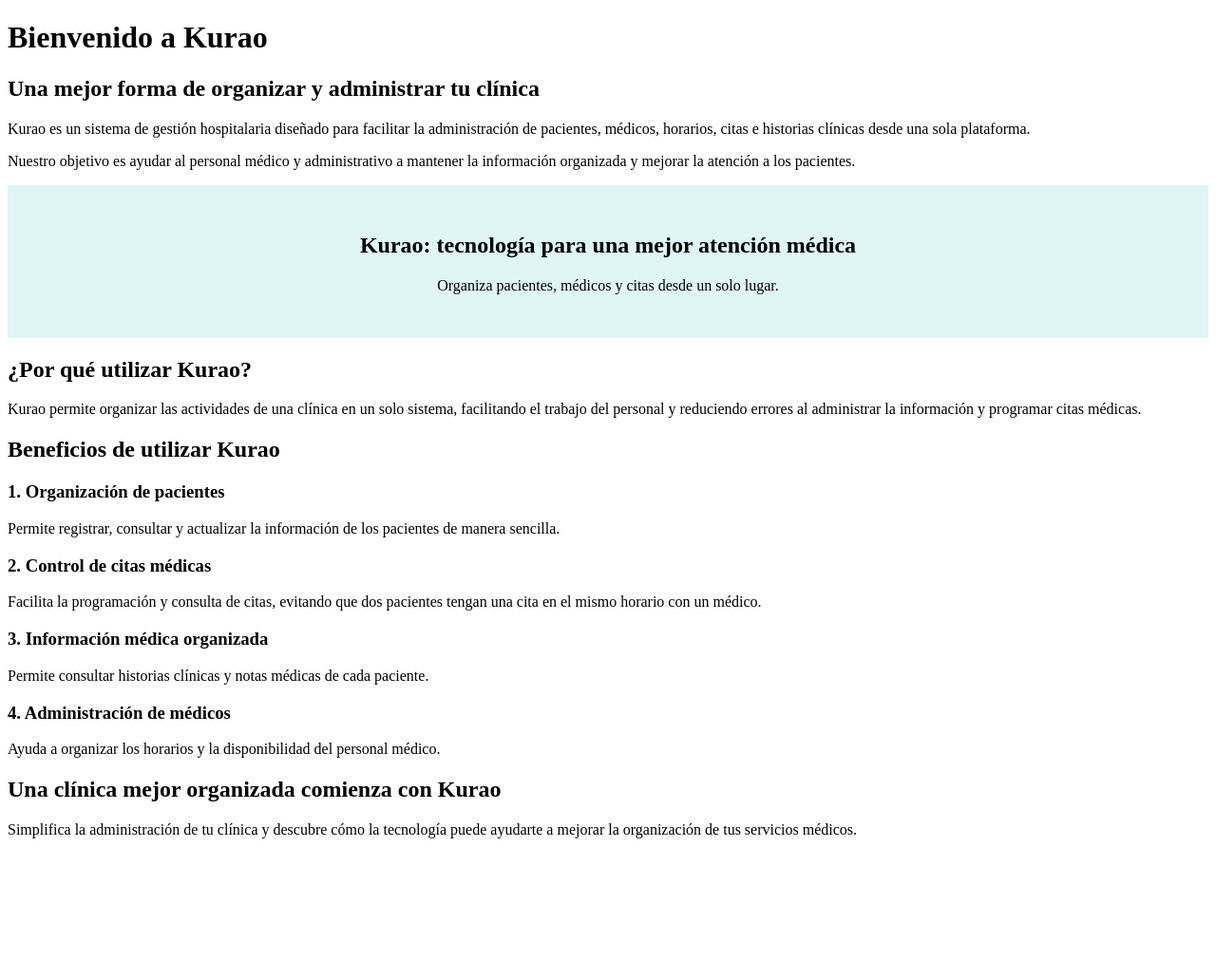
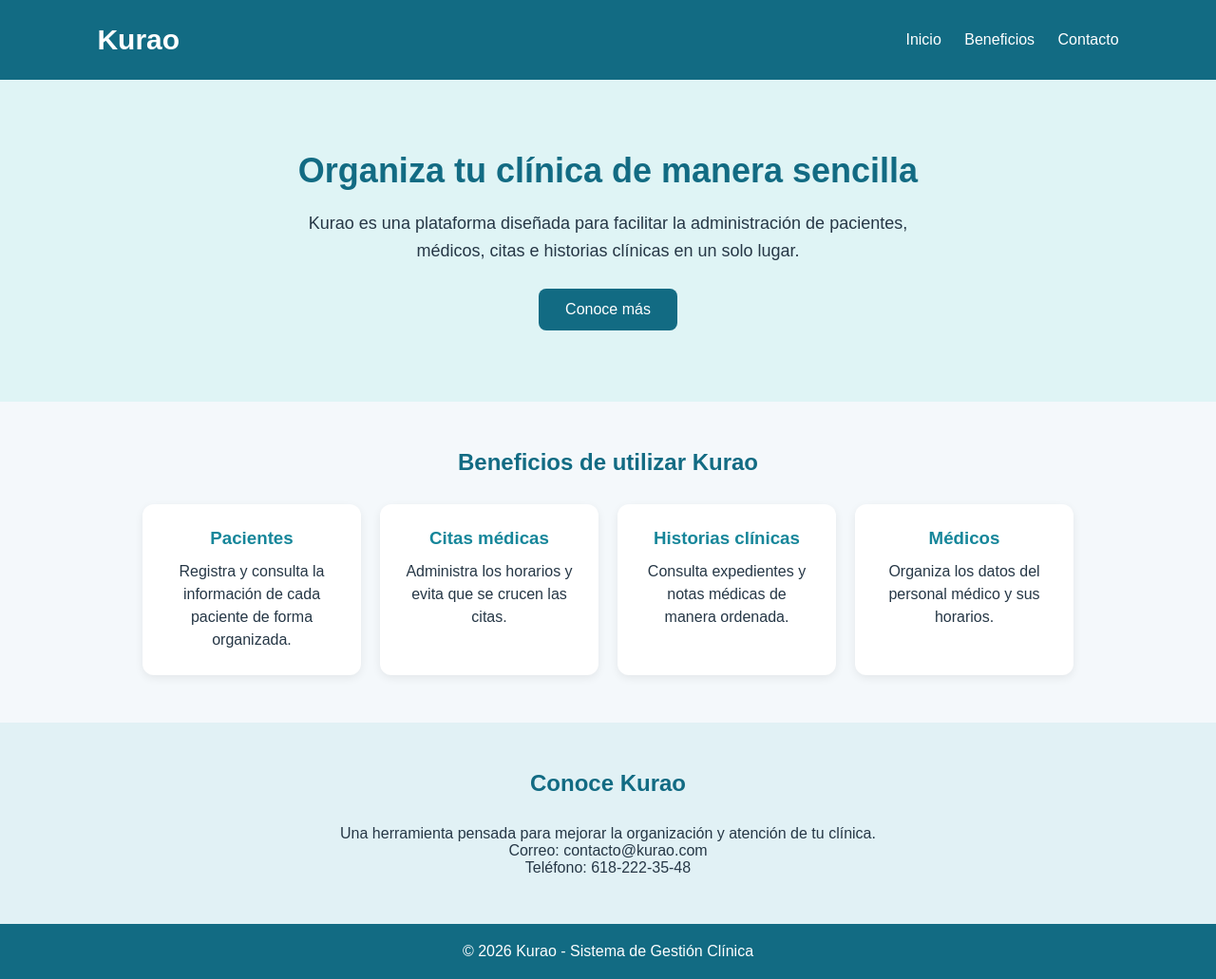
Before and after one commit to Mar6vaz/Kurao, a plain HTML site: page src/index.html in a window 1280 px wide. Shown: the whole page at 95% size. Before the commit the page ends 899 px from the top, so only its background shows below. Drawn offline with Linux system fonts and the light colour scheme.

Commit message:
Mejorar diseno final de la pagina

```diff
--- a/src/index.html
+++ b/src/index.html
@@ -4,74 +4,188 @@
 <head>
     <meta charset="UTF-8">
     <meta name="viewport" content="width=device-width, initial-scale=1.0">
-    <title>Kurao - Sistema de Gestión Hospitalaria</title>
+    <title>Kurao | Gestión Clínica</title>
+
+    <style>
+        * {
+            margin: 0;
+            padding: 0;
+            box-sizing: border-box;
+        }
+
+        body {
+            font-family: Arial, sans-serif;
+            background-color: #f4f8fb;
+            color: #263746;
+        }
+
+        header {
+            background-color: #126b83;
+            color: white;
+            padding: 25px 8%;
+            display: flex;
+            justify-content: space-between;
+            align-items: center;
+        }
+
+        header h1 {
+            font-size: 30px;
+        }
+
+        nav a {
+            color: white;
+            text-decoration: none;
+            margin-left: 20px;
+        }
+
+        .principal {
+            text-align: center;
+            padding: 75px 20px;
+            background-color: #dff4f5;
+        }
+
+        .principal h2 {
+            font-size: 36px;
+            color: #126b83;
+            margin-bottom: 20px;
+        }
+
+        .principal p {
+            font-size: 18px;
+            max-width: 650px;
+            margin: auto;
+            line-height: 1.6;
+        }
+
+        .boton {
+            display: inline-block;
+            margin-top: 25px;
+            padding: 13px 28px;
+            background-color: #126b83;
+            color: white;
+            text-decoration: none;
+            border-radius: 8px;
+        }
+
+        section {
+            padding: 50px 8%;
+            text-align: center;
+        }
+
+        section h2 {
+            color: #126b83;
+            margin-bottom: 30px;
+        }
+
+        .tarjetas {
+            display: flex;
+            justify-content: center;
+            gap: 20px;
+            flex-wrap: wrap;
+        }
+
+        .tarjeta {
+            background-color: white;
+            padding: 25px;
+            border-radius: 12px;
+            width: 230px;
+            box-shadow: 0 3px 10px #00000012;
+        }
+
+        .tarjeta h3 {
+            color: #16869a;
+            margin-bottom: 12px;
+        }
+
+        .tarjeta p {
+            line-height: 1.5;
+        }
+
+        .contacto {
+            background-color: #e1f1f5;
+        }
+
+        footer {
+            background-color: #126b83;
+            color: white;
+            text-align: center;
+            padding: 20px;
+        }
+
+        @media (max-width: 600px) {
+            header {
+                flex-direction: column;
+                gap: 15px;
+            }
+
+            nav a {
+                margin: 0 7px;
+            }
+
+            .principal h2 {
+                font-size: 28px;
+            }
+        }
+    </style>
 </head>
+
 <body>
 
-    <h1>Bienvenido a Kurao</h1>
+    <header>
+        <h1>Kurao</h1>
+        <nav>
+            <a href="#inicio">Inicio</a>
+            <a href="#beneficios">Beneficios</a>
+            <a href="#contacto">Contacto</a>
+        </nav>
+    </header>
 
-    <h2>Una mejor forma de organizar y administrar tu clínica</h2>
-
-    <p>
-        Kurao es un sistema de gestión hospitalaria
-        diseñado para facilitar la administración de
-        pacientes, médicos, horarios, citas e historias
-        clínicas desde una sola plataforma.
-    </p>
-
-    <p>
-        Nuestro objetivo es ayudar al personal médico
-        y administrativo a mantener la información
-        organizada y mejorar la atención a los pacientes.
-    </p>
-    <div style="background-color: #e0f5f5; padding: 30px; text-align: center;">
-        <h2>Kurao: tecnología para una mejor atención médica</h2>
-        <p>Organiza pacientes, médicos y citas desde un solo lugar.</p>
+    <div class="principal" id="inicio">
+        <h2>Organiza tu clínica de manera sencilla</h2>
+        <p>
+            Kurao es una plataforma diseñada para facilitar la administración
+            de pacientes, médicos, citas e historias clínicas en un solo lugar.
+        </p>
+        <a href="#beneficios" class="boton">Conoce más</a>
     </div>
 
-    <h2>¿Por qué utilizar Kurao?</h2>
+    <section id="beneficios">
+        <h2>Beneficios de utilizar Kurao</h2>
 
-    <p>
-        Kurao permite organizar las actividades de una
-        clínica en un solo sistema, facilitando el trabajo
-        del personal y reduciendo errores al administrar
-        la información y programar citas médicas.
-    </p>
+        <div class="tarjetas">
+            <div class="tarjeta">
+                <h3>Pacientes</h3>
+                <p>Registra y consulta la información de cada paciente de forma organizada.</p>
+            </div>
 
-    <h2>Beneficios de utilizar Kurao</h2>
+            <div class="tarjeta">
+                <h3>Citas médicas</h3>
+                <p>Administra los horarios y evita que se crucen las citas.</p>
+            </div>
 
-    <h3>1. Organización de pacientes</h3>
-    <p>
-        Permite registrar, consultar y actualizar
-        la información de los pacientes de manera sencilla.
-    </p>
+            <div class="tarjeta">
+                <h3>Historias clínicas</h3>
+                <p>Consulta expedientes y notas médicas de manera ordenada.</p>
+            </div>
 
-    <h3>2. Control de citas médicas</h3>
-    <p>
-        Facilita la programación y consulta de citas,
-        evitando que dos pacientes tengan una cita
-        en el mismo horario con un médico.
-    </p>
+            <div class="tarjeta">
+                <h3>Médicos</h3>
+                <p>Organiza los datos del personal médico y sus horarios.</p>
+            </div>
+        </div>
+    </section>
 
-    <h3>3. Información médica organizada</h3>
-    <p>
-        Permite consultar historias clínicas y notas
-        médicas de cada paciente.
-    </p>
+    <section class="contacto" id="contacto">
+        <h2>Conoce Kurao</h2>
+        <p>Una herramienta pensada para mejorar la organización y atención de tu clínica.</p>
+        <p>Correo: contacto@kurao.com</p>
+        <p>Teléfono: 618-222-35-48
+        </p>
+    </section>
 
-    <h3>4. Administración de médicos</h3>
-    <p>
-        Ayuda a organizar los horarios y la disponibilidad
-        del personal médico.
-    </p>
-
-    <h2>Una clínica mejor organizada comienza con Kurao</h2>
-
-    <p>
-        Simplifica la administración de tu clínica
-        y descubre cómo la tecnología puede ayudarte
-        a mejorar la organización de tus servicios médicos.
-    </p>
+    <footer>
+        <p>© 2026 Kurao - Sistema de Gestión Clínica</p>
+    </footer>
 
 </body>
 </html>
```
